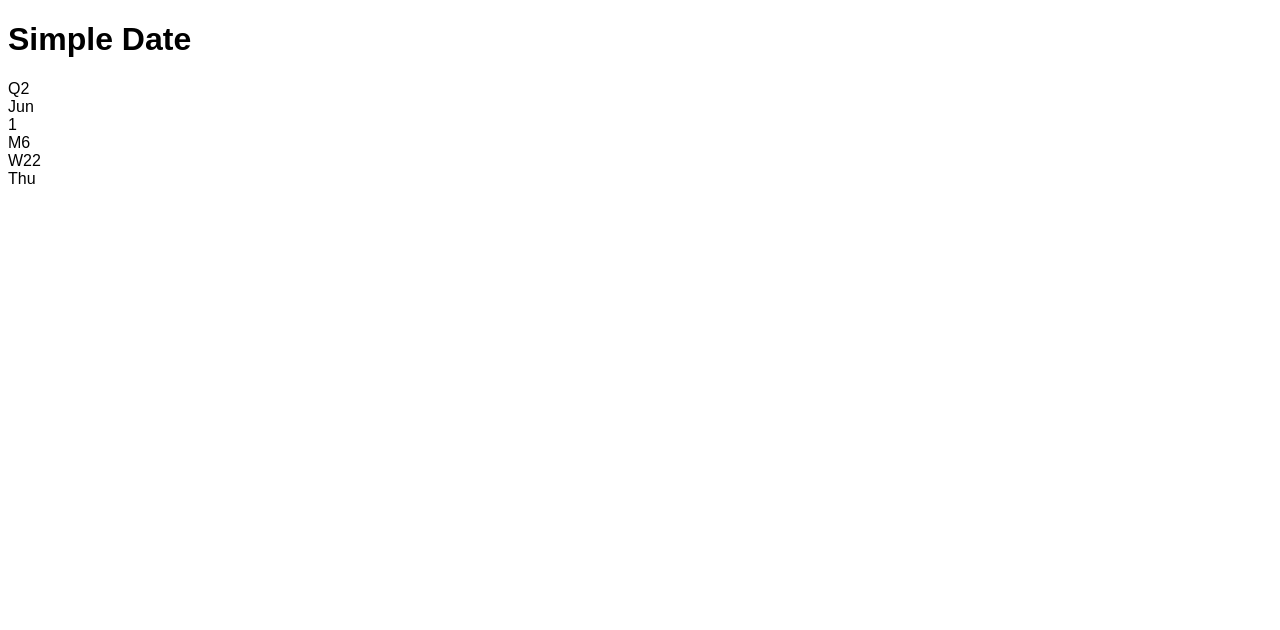
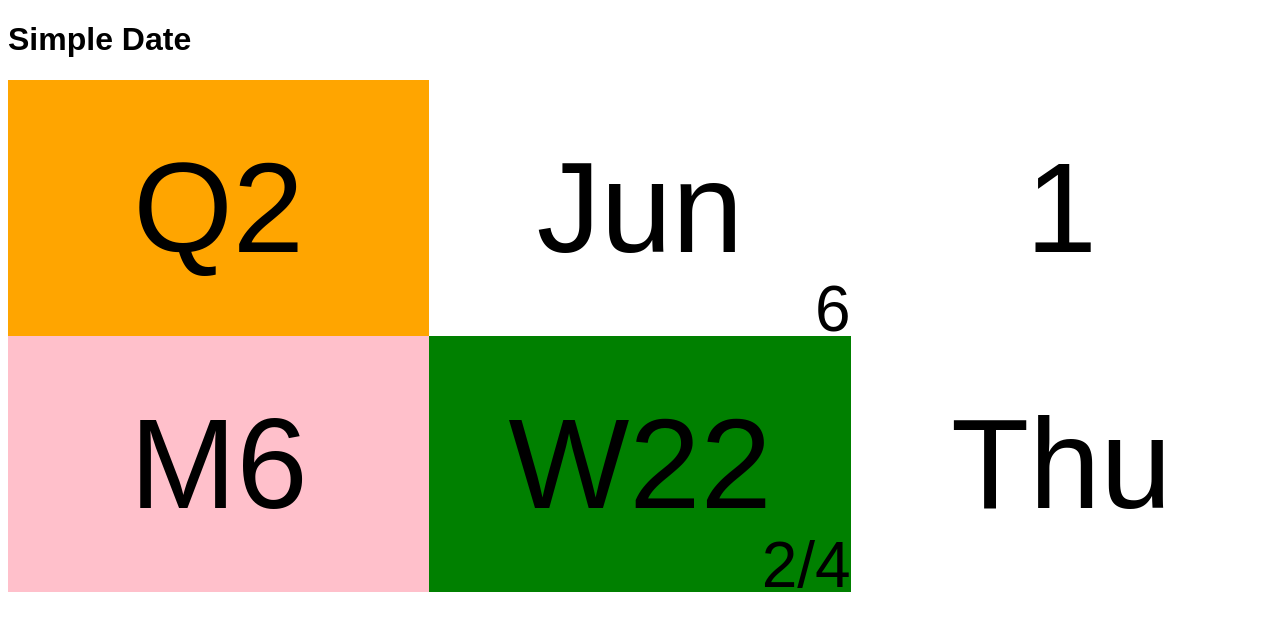
Before and after one commit to twpol/simple-date, a plain HTML site: page index.html in a window 1280 px wide. Drawn offline with Linux system fonts and the light colour scheme.

Commit message:
feat: Add styles and test modes

```diff
--- a/index.css
+++ b/index.css
@@ -1,3 +1,62 @@
 html {
 	font-family: sans-serif;
 }
+
+#date {
+	font-size: 10vw;
+	display: flex;
+	flex-direction: column;
+}
+
+#date > section {
+	flex: 1;
+	display: flex;
+	flex-direction: row;
+}
+
+#date > section > div {
+	flex: 1;
+	position: relative;
+	height: 20vw;
+	line-height: 20vw;
+	text-align: center;
+}
+
+#date > section > div::after {
+	position: absolute;
+	right: 0;
+	bottom: 0;
+	height: 5vw;
+	font-size: 50%;
+	line-height: normal;
+	content: attr(sub);
+}
+
+#date-calendar-quarter {
+	background: orange;
+}
+
+#date-mumps-mump {
+	background: pink;
+}
+
+#date-mumps-week[tag="0"] {
+	background: purple;
+}
+
+#date-mumps-week[tag="1"] {
+	background: blue;
+}
+
+#date-mumps-week[tag="2"] {
+	background: green;
+}
+
+#date-mumps-week[tag="3"] {
+	background: orange;
+}
+
+#date-mumps-dow[tag="0"],
+#date-mumps-dow[tag="6"] {
+	background: grey;
+}
--- a/index.html
+++ b/index.html
@@ -3,6 +3,7 @@
 	<head>
 		<meta charset="utf-8" />
 		<meta name="viewport" content="width=device-width, initial-scale=1" />
+		<meta name="color-scheme" content="dark light" />
 		<link href="index.css" rel="stylesheet" />
 		<title>Simple Date</title>
 	</head>
@@ -10,6 +11,7 @@
 	<body>
 		<h1>Simple Date</h1>
 
+		<section id="date">
 			<section id="date-calendar">
 				<div id="date-calendar-quarter"></div>
 				<div id="date-calendar-month"></div>
@@ -21,6 +23,7 @@
 				<div id="date-mumps-week"></div>
 				<div id="date-mumps-dow"></div>
 			</section>
+		</section>
 
 		<script src="pages/index.mjs" type="module"></script>
 	</body>
--- a/modules/dates.mjs
+++ b/modules/dates.mjs
@@ -1,6 +1,17 @@
+/**
+ * @type {(Date) => number}
+ */
 export function getIsoWeek(date) {
-	const temp = document.createElement("input");
-	temp.type = "week";
-	temp.valueAsDate = date;
-	return temp.value.split("W").pop();
+	const week1 = getWeekFromYear(date.getFullYear() - 1, date);
+	const week2 = getWeekFromYear(date.getFullYear() + 0, date);
+	const week3 = getWeekFromYear(date.getFullYear() + 1, date);
+	return week2 <= 0 ? week1 : week3 > 0 ? week3 : week2;
 }
+
+function getWeekFromYear(year, date) {
+	const jan1 = new Date(year, 0, 1);
+	const ordinal = 1 + Math.floor((date - +jan1) / (1000 * 60 * 60 * 24));
+	const day = date.getDay() || 7;
+	const week = Math.floor((ordinal - day + 10) / 7);
+	return week;
+}
--- a/pages/index.mjs
+++ b/pages/index.mjs
@@ -7,18 +7,40 @@ const QUARTERS = ["Q1", "Q2", "Q3", "Q4"];
 const MONTHS = ["Jan", "Feb", "Mar", "Apr", "May", "Jun", "Jul", "Aug", "Sep", "Oct", "Nov", "Dec"];
 const DAYS = ["Sun", "Mon", "Tue", "Wed", "Thu", "Fri", "Sat"];
 
+const url = new URLSearchParams(location.search);
+const test = url.get("test");
+let count = 0;
+
+function getDate() {
+	if (test) {
+		if (test.length === 10) {
+			return new Date(test);
+		}
+		return new Date(+new Date("2020-12-01") + count++ * 1000 * 60 * 60 * 24);
+	}
+	return new Date();
+}
+
 function update() {
-	const date = new Date();
+	const date = getDate();
 	const isoWeek = getIsoWeek(date);
 
 	e.date.calendar.quarter.textContent = QUARTERS[Math.floor(date.getMonth() / 3)];
+
 	e.date.calendar.month.textContent = MONTHS[date.getMonth()];
+	e.date.calendar.month.setAttribute("sub", date.getMonth() + 1);
+
 	e.date.calendar.day.textContent = date.getDate();
 
 	e.date.mumps.mump.textContent = `M${1 + Math.floor((isoWeek - 1) / 4)}`;
+
 	e.date.mumps.week.textContent = `W${isoWeek}`;
+	e.date.mumps.week.setAttribute("sub", `${1 + ((isoWeek - 1) % 4)}/4`);
+	e.date.mumps.week.setAttribute("tag", isoWeek % 4);
+
 	e.date.mumps.dow.textContent = DAYS[date.getDay()];
+	e.date.mumps.dow.setAttribute("tag", date.getDay());
 }
 
-setInterval(update, 10000);
+setInterval(update, 1000);
 update();
```
Lines whose indentation alone changed are shown as unchanged.
